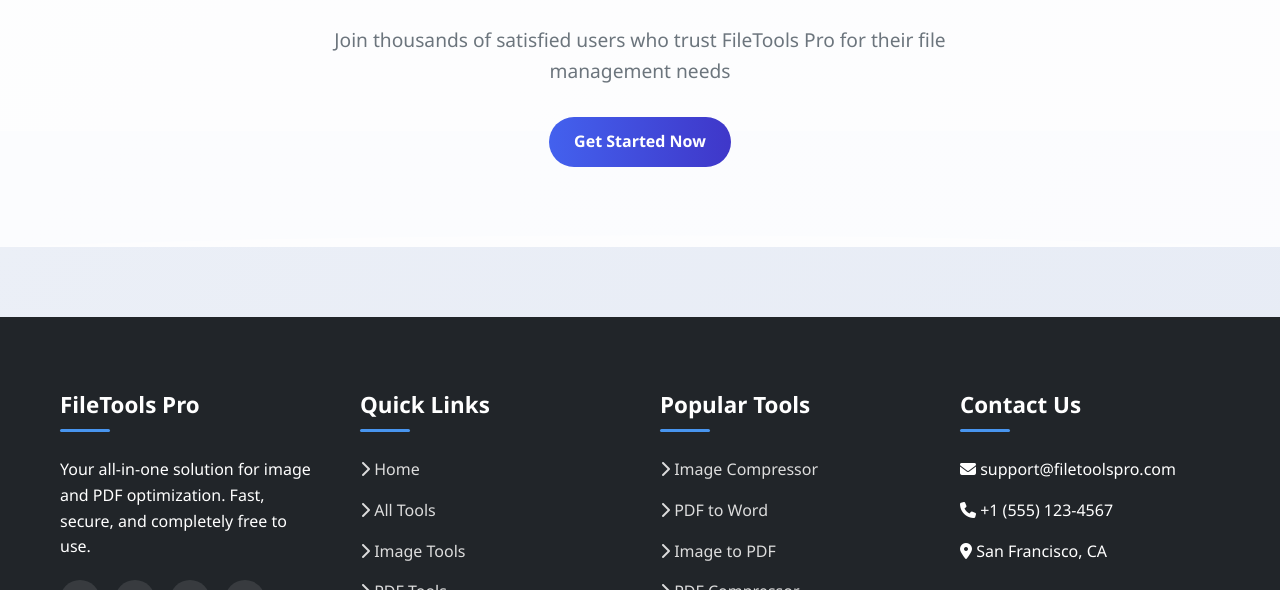
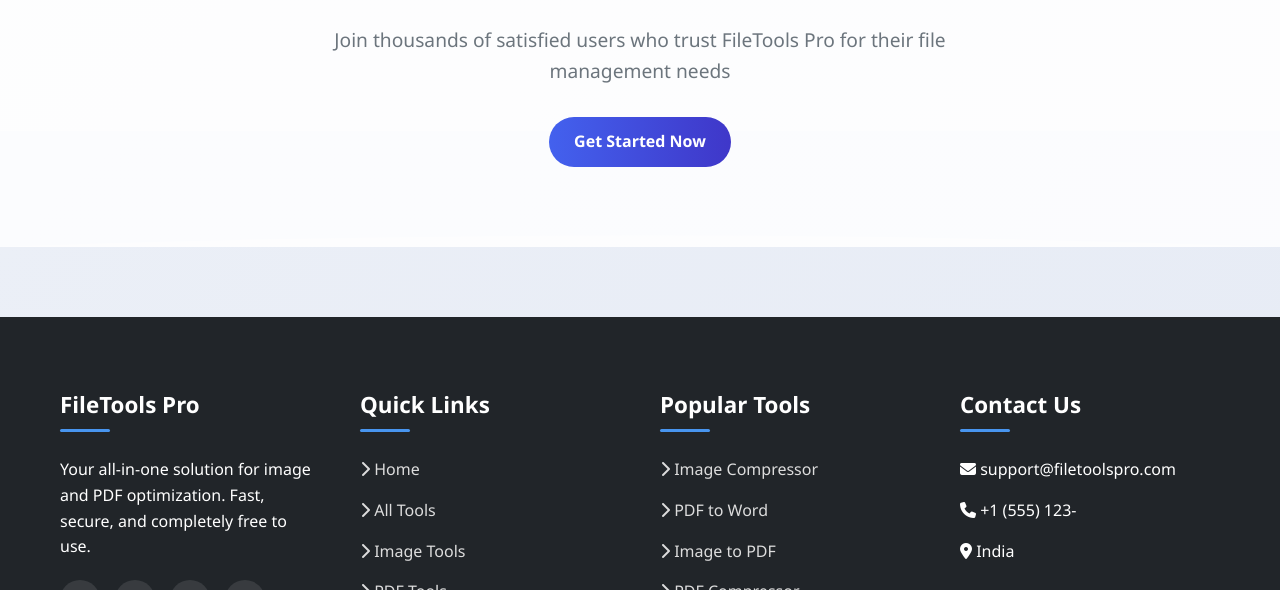
Before and after one commit to Harshagowdagm8/Tool, a plain HTML site: page index.html in a window 1280 px wide. Shown: the part 3406-3996 px from the top of the page. Drawn offline with Linux system fonts and the light colour scheme.

Commit message:
Update index.html

```diff
--- a/index.html
+++ b/index.html
@@ -843,8 +843,8 @@
                     <h3>Contact Us</h3>
                     <ul class="footer-links">
                         <li><i class="fas fa-envelope"></i> support@filetoolspro.com</li>
-                        <li><i class="fas fa-phone"></i> +1 (555) 123-4567</li>
-                        <li><i class="fas fa-map-marker-alt"></i> San Francisco, CA</li>
+                        <li><i class="fas fa-phone"></i> +1 (555) 123-</li>
+                        <li><i class="fas fa-map-marker-alt"></i> India</li>
                     </ul>
                 </div>
             </div>
```
